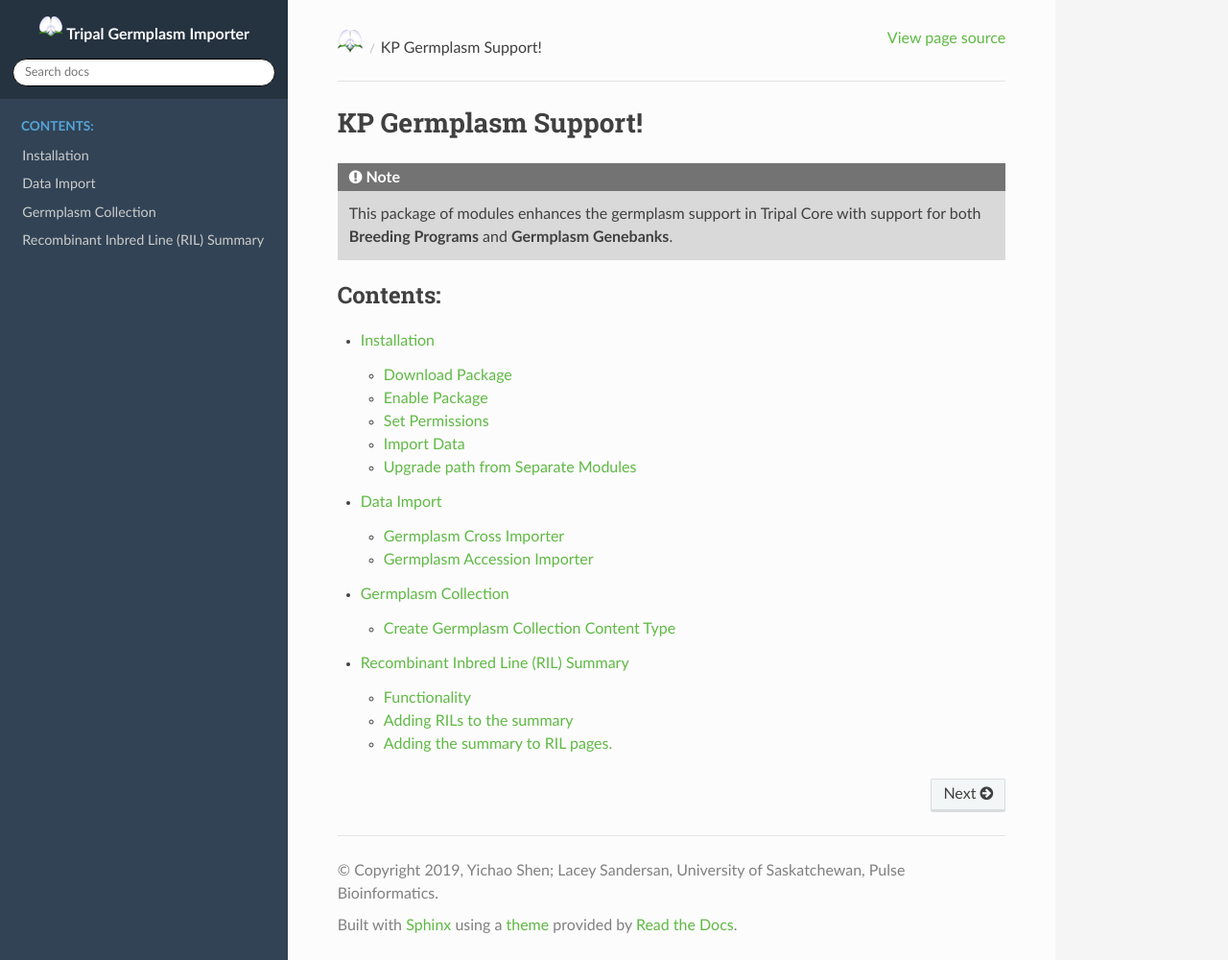
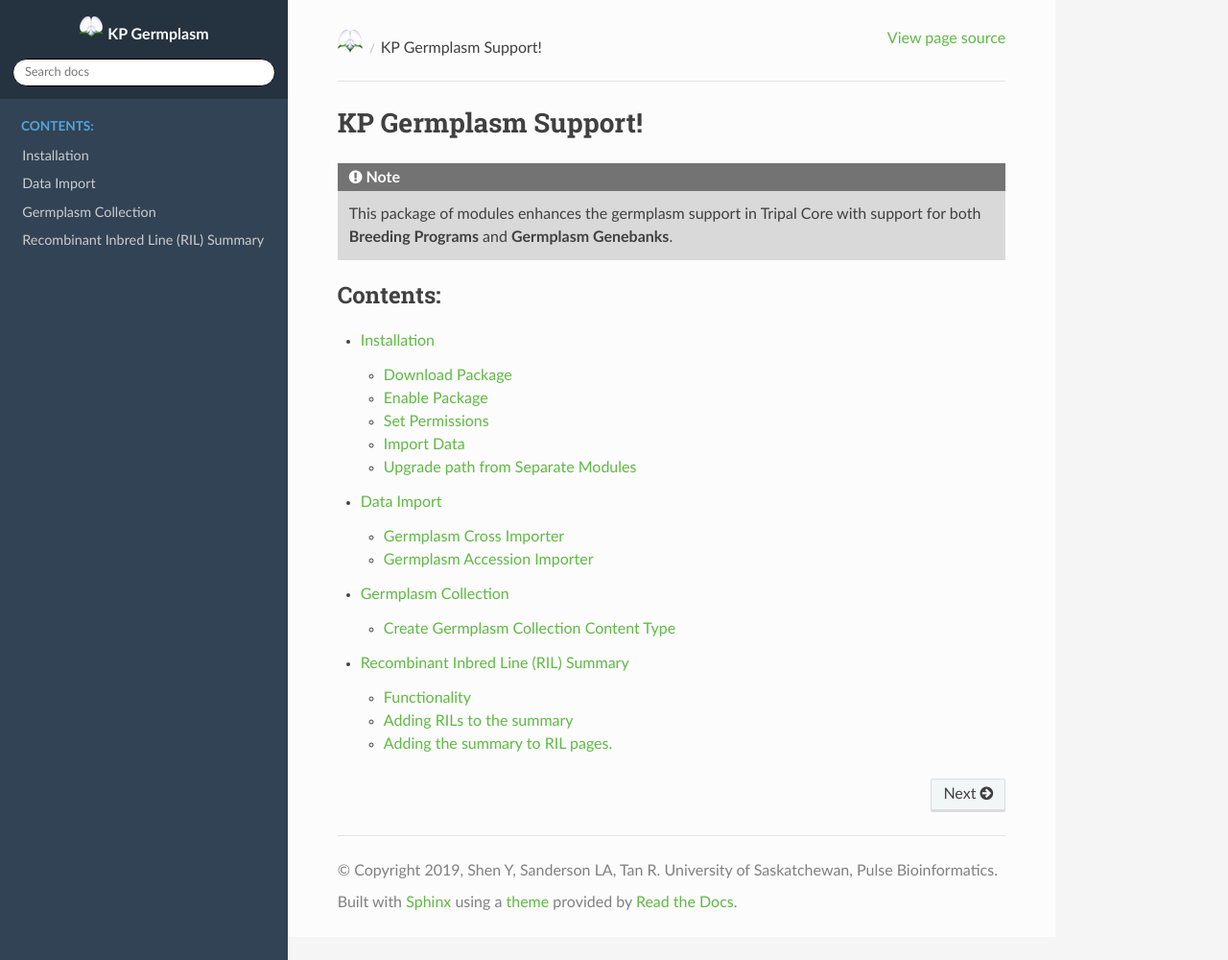
Before and after one commit to UofS-Pulse-Binfo/uofspb_germplasm, a Sphinx documentation site: the page built from docs/index.rst, in a window 1280 px wide and 1000 px high. Shown: the whole window at 96% size. Built offline with Sphinx 7.4.7 and the Read the Docs theme 2.0.0, drawn with Linux system fonts in a browser that asks for light colours.

```diff
--- a/docs/conf.py
+++ b/docs/conf.py
@@ -57,9 +57,9 @@ master_doc = 'index'
 
 # -- Project information -----------------------------------------------------
 
-project = u'Tripal Germplasm Importer'
-copyright = u'2019, Yichao Shen; Lacey Sandersan, University of Saskatchewan, Pulse Bioinformatics'
-author = u'Yichao Shen; Lacey Sandersan, University of Saskatchewan, Pulse Bioinformatics'
+project = u'KP Germplasm'
+copyright = u'2019, Shen Y, Sanderson LA, Tan R. University of Saskatchewan, Pulse Bioinformatics'
+author = u'Shen Y, Sanderson LA, Tan R. University of Saskatchewan, Pulse Bioinformatics'
 
 # The language for content autogenerated by Sphinx. Refer to documentation
 # for a list of supported languages.
@@ -112,7 +112,7 @@ def setup(app):
 # -- Options for HTMLHelp output ---------------------------------------------
 
 # Output file base name for HTML help builder.
-htmlhelp_basename = 'GermplasmCrossImporterdoc'
+htmlhelp_basename = 'KPGermplasmdoc'
 
 
 # -- Options for LaTeX output ------------------------------------------------
@@ -139,8 +139,8 @@ latex_elements = {
 # (source start file, target name, title,
 #  author, documentclass [howto, manual, or own class]).
 latex_documents = [
-    (master_doc, 'GermplasmCrossImporter.tex', u'Germplasm Cross Importer Documentation',
-     u'Yichao Shen; Lacey Sandersan, University of Saskatchewan, Pulse Bioinformatics', 'manual'),
+    (master_doc, 'KPGermplasm.tex', u'KP Germplasm Documentation',
+     u'Shen Y, Sanderson LA, Tan R. University of Saskatchewan, Pulse Bioinformatics', 'manual'),
 ]
 
 
@@ -149,7 +149,7 @@ latex_documents = [
 # One entry per manual page. List of tuples
 # (source start file, name, description, authors, manual section).
 man_pages = [
-    (master_doc, 'germplasmcrossimporter', u'Germplasm Cross Importer Documentation',
+    (master_doc, 'kpgermplasm', u'KP Germplasm Documentation',
      [author], 1)
 ]
 
@@ -160,9 +160,9 @@ man_pages = [
 # (source start file, target name, title, author,
 #  dir menu entry, description, category)
 texinfo_documents = [
-    (master_doc, 'GermplasmCrossImporter', u'Germplasm Cross Importer Documentation',
-     author, 'GermplasmCrossImporter', 'One line description of project.',
-     'Miscellaneous'),
+    (master_doc, 'KPGermplasm', u'KP Germplasm Documentation',
+     author, 'Shen Y, Sanderson LA, Tan R. University of Saskatchewan, Pulse Bioinformatics', 'Extended Tripal support for germplasm.',
+     'Tripal'),
 ]
 
 
```
